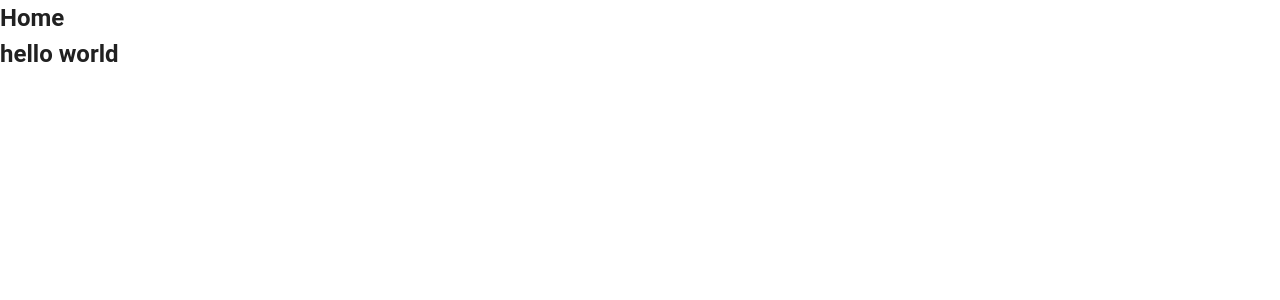
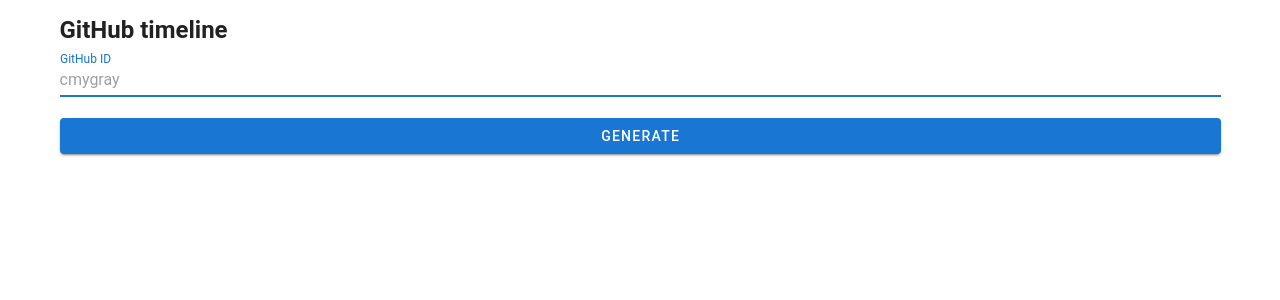
Before and after one commit to cmygray/github-timeline, a Vue app: page / in a window 1280 px wide. Shown: the top 300 px of the page. Built offline with nearby package versions, Linux system fonts and the light colour scheme.

Commit message:
feat(Home): 사용자 아이디를 입력하면 /repos 뷰로 이동
라우트 쿼리 인터페이스를 사용하여 userId 전달

Signed-off-by: cmygray <cmygray@gmail.com>

```diff
--- a/src/views/Home.vue
+++ b/src/views/Home.vue
@@ -1,18 +1,32 @@
 <template>
-  <section class="home">
-    <h1>Home</h1>
-    <hello-world :msg="'hello world'" />
-  </section>
+  <v-container tag="section" class="home">
+    <h1>GitHub timeline</h1>
+    <form @submit.prevent="handleSubmit">
+      <v-text-field
+        v-model="userId"
+        autofocus
+        label="GitHub ID"
+        placeholder="cmygray"
+      />
+      <v-btn type="submit" block color="primary">Generate</v-btn>
+    </form>
+  </v-container>
 </template>
 
 <script lang="ts">
 import { Component, Vue } from 'vue-property-decorator';
-import HelloWorld from '@/components/HelloWorld.vue'; // @ is an alias to /src
 
-@Component({
-  components: {
-    HelloWorld,
-  },
-})
-export default class Home extends Vue {}
+@Component
+export default class Home extends Vue {
+  private userId: string = '';
+
+  private handleSubmit() {
+    this.$router.push({
+      name: 'repos.index',
+      query: {
+        userId: this.userId,
+      },
+    });
+  }
+}
 </script>
```
Also changed, not shown: 2 other files (tests, documents, lock files or other folders).
